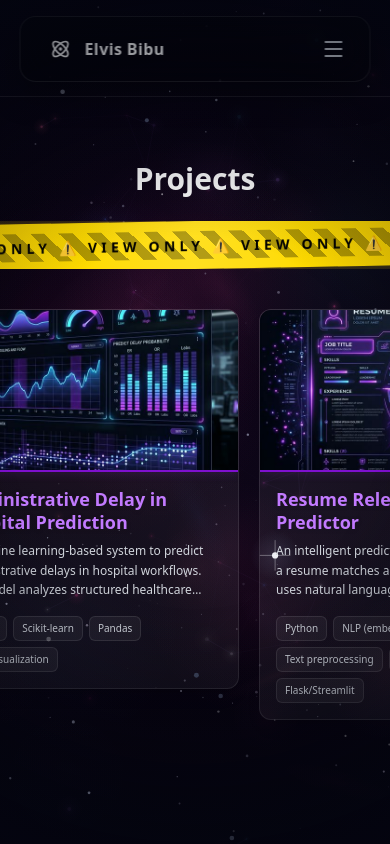
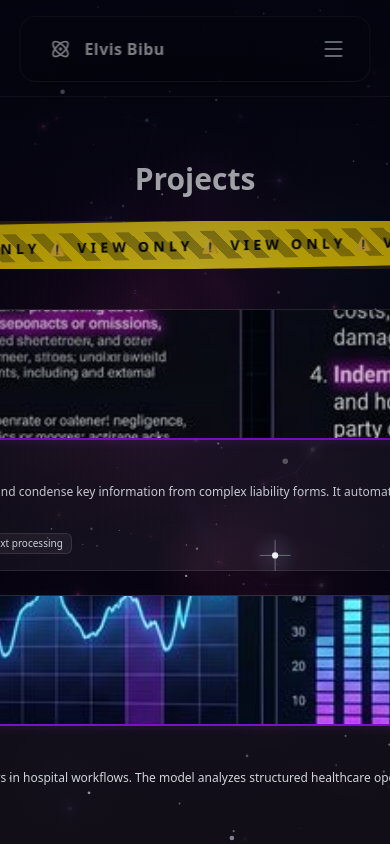
Before and after one commit to rifle2115/Personal-Portfolio-Nebula, a Next.js app: page /projects in a window 390 px wide. Shown: the top 844 px of the page. Built offline with nearby package versions, Linux system fonts and the light colour scheme.

Commit message:
fix: revert to compact vertical projects stack and fix desktop hero padding

```diff
--- a/components/Hero.tsx
+++ b/components/Hero.tsx
@@ -9,7 +9,7 @@
 
 export default function Hero() {
     return (
-        <section className="relative w-full min-h-screen flex items-center justify-center pt-40 pb-16 md:pt-32 px-6 border-b-0 border-transparent">
+        <section className="relative w-full min-h-screen flex items-center justify-center pt-40 pb-16 md:pt-24 px-6 border-b-0 border-transparent">
             <div className="max-w-6xl mx-auto w-full grid grid-cols-1 md:grid-cols-2 gap-12 md:gap-12 items-center">
                 {/* Left Content */}
                 <motion.div
--- a/components/Projects.tsx
+++ b/components/Projects.tsx
@@ -60,18 +60,17 @@
                     </div>
                 </div>
 
-                <div className="w-full overflow-x-auto whitespace-nowrap pb-8 scroll-smooth scrollbar-hide md:whitespace-normal md:grid md:grid-cols-2 md:gap-8 md:overflow-visible md:pb-0">
+                <div className="flex flex-col gap-6 w-full md:grid md:grid-cols-2 md:gap-8">
                     {projects.map((project, index) => (
-                        <div key={index} className="inline-block whitespace-normal align-top w-[300px] mr-5 md:mr-0 md:w-auto md:block bg-white/5 border border-white/10 rounded-xl overflow-hidden shadow-lg transition-all duration-300 hover:-translate-y-1 hover:border-purple-500/50 hover:shadow-[0_0_30px_rgba(147,51,234,0.3)] group">
-                            <div className="flex flex-col h-full">
-                                {/* Project Image Preview */}
-                            <div className="h-40 md:h-48 overflow-hidden relative flex-shrink-0">
+                        <div key={index} className="flex flex-col bg-white/5 border border-white/10 rounded-xl overflow-hidden shadow-lg transition-all duration-300 hover:-translate-y-1 hover:border-purple-500/50 hover:shadow-[0_0_30px_rgba(147,51,234,0.3)] group">
+                            {/* Project Image Preview */}
+                            <div className="h-32 md:h-48 overflow-hidden relative flex-shrink-0">
                                 <Image
                                     src={project.image}
                                     alt={project.title}
                                     fill
                                     className="object-cover transition-transform duration-500 group-hover:scale-110"
-                                    sizes="(max-width: 768px) 85vw, 50vw"
+                                    sizes="(max-width: 768px) 100vw, 50vw"
                                 />
                             </div>
 
@@ -80,20 +79,19 @@
 
                             {/* Content Details */}
                             <div className="p-4 md:p-6 flex flex-col flex-1">
-                                <h3 className="text-lg md:text-2xl font-bold text-purple-400 mb-2 md:mb-3 drop-shadow-sm transition-colors duration-300 group-hover:text-purple-300 line-clamp-2 md:line-clamp-none leading-tight">{project.title}</h3>
-                                <p className="text-gray-300 text-xs md:text-sm leading-relaxed mb-4 md:mb-6 group-hover:text-gray-200 transition-colors line-clamp-3 md:line-clamp-none flex-1">
+                                <h3 className="text-base sm:text-lg md:text-2xl font-bold text-purple-400 mb-1.5 md:mb-3 drop-shadow-sm transition-colors duration-300 group-hover:text-purple-300 leading-tight">{project.title}</h3>
+                                <p className="text-gray-300 text-xs md:text-sm leading-relaxed mb-3 md:mb-6 group-hover:text-gray-200 transition-colors line-clamp-2 md:line-clamp-none flex-1">
                                     {project.description}
                                 </p>
 
                                 <div className="flex flex-wrap gap-1.5 md:gap-2 mt-auto">
                                     {project.tech.map((tech, techIndex) => (
-                                        <div key={techIndex} className="bg-white/5 border border-white/10 rounded-md md:rounded-full px-2 py-1 md:px-3 flex items-center gap-1 text-[10px] md:text-xs text-gray-300 whitespace-nowrap transition-all duration-300 hover:border-purple-500/50 hover:bg-purple-500/20 hover:text-purple-300 hover:shadow-[0_0_15px_rgba(168,85,247,0.5)] cursor-default">
+                                        <div key={techIndex} className="bg-white/5 border border-white/10 rounded-md md:rounded-full px-2 py-0.5 md:px-3 md:py-1 flex items-center gap-1 text-[10px] md:text-xs text-gray-300 whitespace-nowrap transition-all duration-300 hover:border-purple-500/50 hover:bg-purple-500/20 hover:text-purple-300 hover:shadow-[0_0_15px_rgba(168,85,247,0.5)] cursor-default">
                                             {tech}
                                         </div>
                                     ))}
                                 </div>
                             </div>
-                        </div>
                         </div>
                     ))}
                 </div>
```
